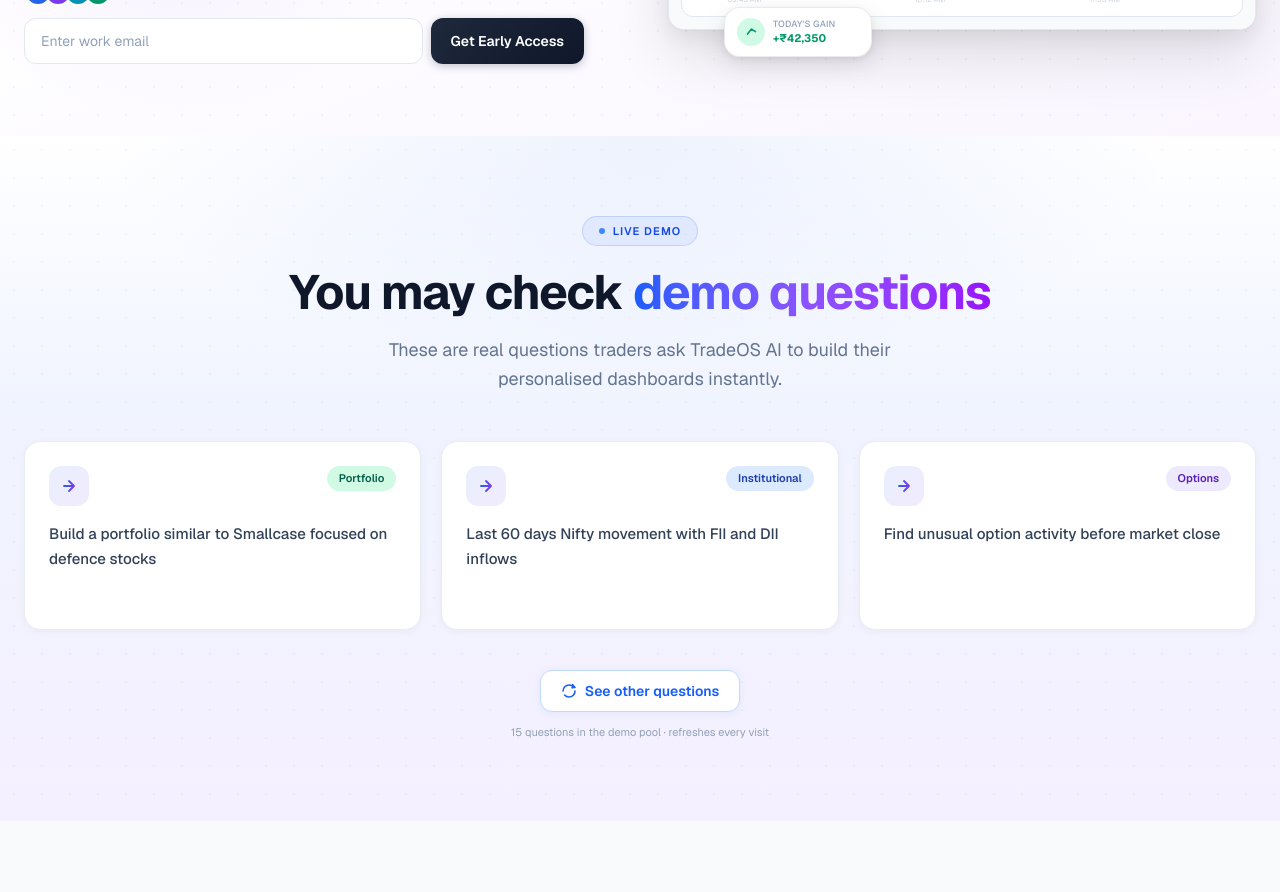
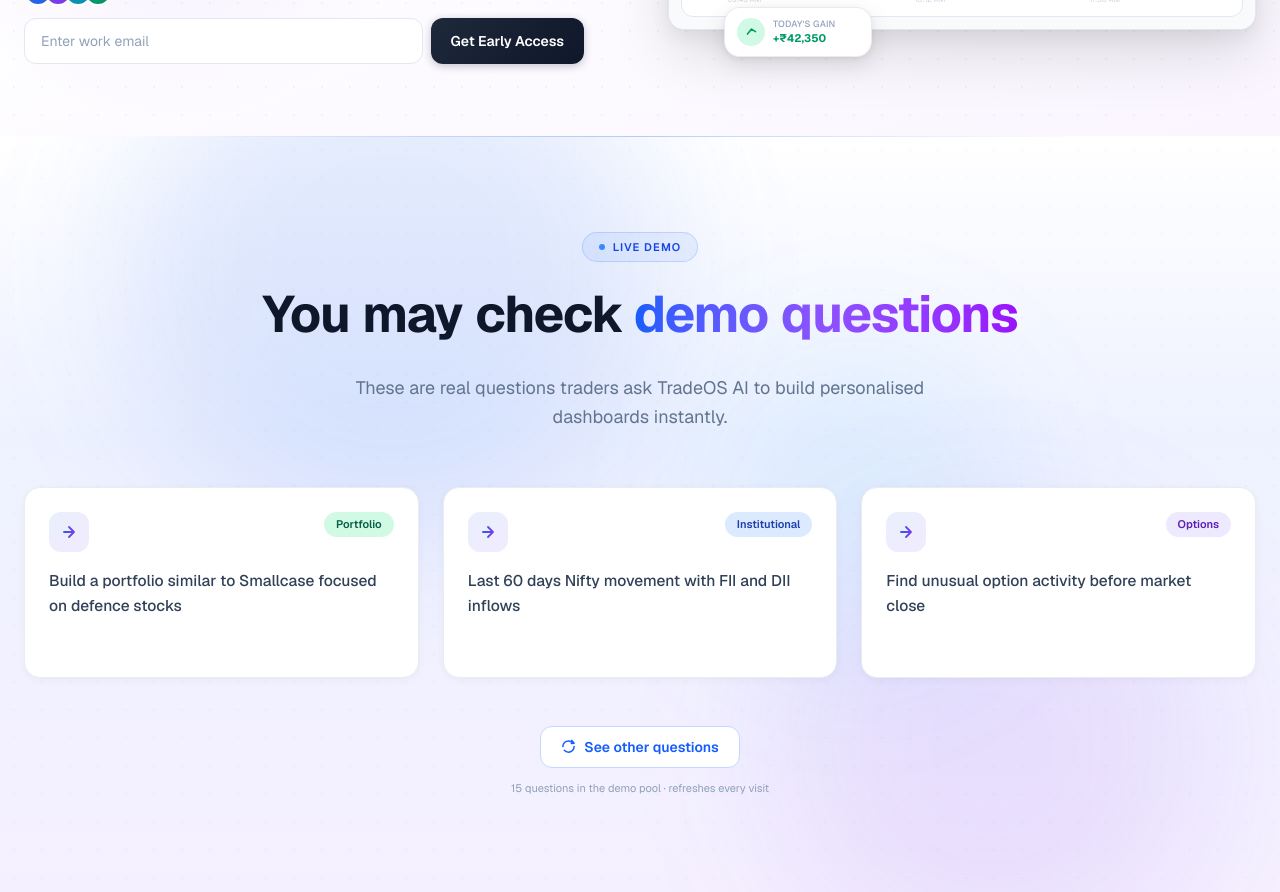
Before and after one commit to gaurangB05/QuantPilot, a Next.js app: page / in a window 1280 px wide. Shown: the part 720-1612 px from the top of the page. Before the commit the page ends 1541 px from the top, so only its background shows below. Built offline with nearby package versions, Linux system fonts and the light colour scheme.

Commit message:
add sexy scroll animations to DemoSection — tilt cards, word reveal, floating orbs

```diff
--- a/src/components/DemoSection.tsx
+++ b/src/components/DemoSection.tsx
@@ -1,7 +1,7 @@
 "use client";
 
-import { useState, useEffect, useCallback } from "react";
-import { motion, AnimatePresence } from "framer-motion";
+import { useState, useEffect, useCallback, useRef } from "react";
+import { motion, AnimatePresence, useInView, useMotionValue, useTransform, useSpring } from "framer-motion";
 import { type Question, getRandomQuestions } from "@/lib/questions";
 
 // ─── Category styles ──────────────────────────────────────────────────────────
@@ -15,53 +15,80 @@
   journal:       { bg: "#f1f5f9", text: "#334155",  label: "Journal" },
 };
 
-// ─── Refresh icon ─────────────────────────────────────────────────────────────
+// ─── 3D tilt card ─────────────────────────────────────────────────────────────
 
-function RefreshIcon({ spinning }: { spinning: boolean }) {
-  return (
-    <motion.svg
-      width="16" height="16" viewBox="0 0 16 16" fill="none" aria-hidden="true"
-      animate={spinning ? { rotate: 360 } : { rotate: 0 }}
-      transition={{ duration: 0.55, ease: "easeInOut" }}
-    >
-      <path d="M2 8C2 4.69 4.69 2 8 2c1.77 0 3.36.76 4.48 1.97" stroke="currentColor" strokeWidth="1.6" strokeLinecap="round" />
-      <path d="M14 8c0 3.31-2.69 6-6 6-1.77 0-3.36-.76-4.48-1.97" stroke="currentColor" strokeWidth="1.6" strokeLinecap="round" />
-      <path d="M11.5 1.5L14 4.5L11 4.8" stroke="currentColor" strokeWidth="1.6" strokeLinecap="round" strokeLinejoin="round" />
-    </motion.svg>
-  );
-}
+function TiltCard({ q, index, inView }: { q: Question; index: number; inView: boolean }) {
+  const ref = useRef<HTMLDivElement>(null);
+  const cat = CATEGORY_STYLE[q.category];
 
-// ─── Single card ─────────────────────────────────────────────────────────────
+  const x = useMotionValue(0);
+  const y = useMotionValue(0);
+  const rotateX = useSpring(useTransform(y, [-0.5, 0.5], [6, -6]), { stiffness: 300, damping: 30 });
+  const rotateY = useSpring(useTransform(x, [-0.5, 0.5], [-6, 6]), { stiffness: 300, damping: 30 });
+  const glareX = useTransform(x, [-0.5, 0.5], ["0%", "100%"]);
+  const glareY = useTransform(y, [-0.5, 0.5], ["0%", "100%"]);
 
-function QuestionCard({ q, index }: { q: Question; index: number }) {
-  const cat = CATEGORY_STYLE[q.category];
+  const handleMouseMove = (e: React.MouseEvent<HTMLDivElement>) => {
+    const rect = ref.current?.getBoundingClientRect();
+    if (!rect) return;
+    x.set((e.clientX - rect.left) / rect.width - 0.5);
+    y.set((e.clientY - rect.top) / rect.height - 0.5);
+  };
+
+  const handleMouseLeave = () => {
+    x.set(0);
+    y.set(0);
+  };
 
   return (
     <motion.div
-      initial={{ opacity: 0, y: 20 }}
-      animate={{ opacity: 1, y: 0 }}
-      exit={{ opacity: 0, y: -12 }}
-      transition={{ duration: 0.32, delay: index * 0.07 }}
-      className="group relative flex flex-col gap-4 rounded-2xl p-6 cursor-default transition-all duration-200"
-      style={{
+      initial={{ opacity: 0, y: 60, scale: 0.88, rotateX: 8 }}
+      animate={inView ? { opacity: 1, y: 0, scale: 1, rotateX: 0 } : {}}
+      transition={{
+        duration: 0.75,
+        delay: index * 0.14,
+        ease: [0.16, 1, 0.3, 1] as [number, number, number, number],
+      }}
+      style={{ perspective: 1000 }}
+    >
+      <motion.div
+        ref={ref}
+        onMouseMove={handleMouseMove}
+        onMouseLeave={handleMouseLeave}
+        style={{ rotateX, rotateY, transformStyle: "preserve-3d" }}
+        className="group relative flex flex-col gap-4 rounded-2xl p-6 h-full cursor-default"
+        whileHover={{ boxShadow: "0 20px 48px rgba(37,99,235,0.15), 0 4px 16px rgba(0,0,0,0.08)", borderColor: "rgba(37,99,235,0.3)" }}
+        transition={{ duration: 0.2 }}
+        initial={false}
+        animate={{
           background: "#ffffff",
           border: "1.5px solid #e8edf2",
           boxShadow: "0 2px 8px rgba(0,0,0,0.04)",
         }}
-      whileHover={{ y: -3, boxShadow: "0 12px 32px rgba(0,0,0,0.09)", borderColor: "rgba(37,99,235,0.25)" }}
       >
-      {/* Top row — icon + category */}
+        {/* Glare overlay */}
+        <motion.div
+          className="absolute inset-0 rounded-2xl pointer-events-none opacity-0 group-hover:opacity-100 transition-opacity duration-300"
+          style={{
+            background: useTransform(
+              [glareX, glareY],
+              ([gx, gy]) =>
+                `radial-gradient(circle at ${gx} ${gy}, rgba(255,255,255,0.18) 0%, transparent 60%)`
+            ),
+          }}
+        />
+
+        {/* Top row */}
         <div className="flex items-start justify-between gap-3">
           <div
             className="w-10 h-10 rounded-xl flex items-center justify-center shrink-0"
             style={{ background: "linear-gradient(135deg, rgba(37,99,235,0.1) 0%, rgba(124,58,237,0.1) 100%)" }}
           >
             <svg width="16" height="16" viewBox="0 0 16 16" fill="none" aria-hidden="true">
-            <path d="M3 8h10M8 3l5 5-5 5" stroke="url(#cardArrow)" strokeWidth="1.8" strokeLinecap="round" strokeLinejoin="round" />
+              <path d="M3 8h10M8 3l5 5-5 5" stroke="url(#arrow)" strokeWidth="1.8" strokeLinecap="round" strokeLinejoin="round" />
               <defs>
-              <linearGradient id="cardArrow" x1="3" y1="8" x2="13" y2="8" gradientUnits="userSpaceOnUse">
-                <stop stopColor="#2563eb" />
-                <stop offset="1" stopColor="#7c3aed" />
+                <linearGradient id="arrow" x1="3" y1="8" x2="13" y2="8" gradientUnits="userSpaceOnUse">
+                  <stop stopColor="#2563eb" /><stop offset="1" stopColor="#7c3aed" />
                 </linearGradient>
               </defs>
             </svg>
@@ -75,18 +102,78 @@
         </div>
 
         {/* Question text */}
-      <p className="text-[15px] leading-relaxed text-slate-700 font-medium flex-1">
-        {q.text}
-      </p>
+        <p className="text-[15.5px] leading-relaxed text-slate-700 font-medium flex-1">{q.text}</p>
 
-      {/* Bottom — subtle arrow */}
-      <div className="flex items-center gap-1.5 text-blue-500 text-[12px] font-medium opacity-0 group-hover:opacity-100 transition-opacity duration-200">
+        {/* Bottom hover hint */}
+        <motion.div
+          className="flex items-center gap-1.5 text-blue-500 text-[12px] font-semibold"
+          initial={{ opacity: 0, x: -4 }}
+          whileHover={{ opacity: 1, x: 0 }}
+          transition={{ duration: 0.18 }}
+        >
           <span>Ask TradeOS AI</span>
           <svg width="12" height="12" viewBox="0 0 12 12" fill="none" aria-hidden="true">
             <path d="M2 6h8M7 3l3 3-3 3" stroke="currentColor" strokeWidth="1.5" strokeLinecap="round" strokeLinejoin="round" />
           </svg>
-      </div>
         </motion.div>
+      </motion.div>
+    </motion.div>
+  );
+}
+
+// ─── Floating orb ─────────────────────────────────────────────────────────────
+
+function Orb({ style, duration, delay }: { style: React.CSSProperties; duration: number; delay: number }) {
+  return (
+    <motion.div
+      className="absolute rounded-full pointer-events-none"
+      style={{ ...style, filter: "blur(70px)" }}
+      animate={{ y: [0, -28, 0], x: [0, 14, 0], scale: [1, 1.08, 1] }}
+      transition={{ duration, delay, repeat: Infinity, ease: "easeInOut" }}
+    />
+  );
+}
+
+// ─── Refresh icon ─────────────────────────────────────────────────────────────
+
+function RefreshIcon({ spinning }: { spinning: boolean }) {
+  return (
+    <motion.svg
+      width="15" height="15" viewBox="0 0 16 16" fill="none" aria-hidden="true"
+      animate={spinning ? { rotate: 360 } : { rotate: 0 }}
+      transition={{ duration: 0.55, ease: "easeInOut" }}
+    >
+      <path d="M2 8C2 4.69 4.69 2 8 2c1.77 0 3.36.76 4.48 1.97" stroke="currentColor" strokeWidth="1.6" strokeLinecap="round" />
+      <path d="M14 8c0 3.31-2.69 6-6 6-1.77 0-3.36-.76-4.48-1.97" stroke="currentColor" strokeWidth="1.6" strokeLinecap="round" />
+      <path d="M11.5 1.5L14 4.5L11 4.8" stroke="currentColor" strokeWidth="1.6" strokeLinecap="round" strokeLinejoin="round" />
+    </motion.svg>
+  );
+}
+
+// ─── Word reveal heading ───────────────────────────────────────────────────────
+
+function RevealWords({ text, className, delay = 0 }: { text: string; className?: string; delay?: number }) {
+  const words = text.split(" ");
+  return (
+    <span className={className}>
+      {words.map((word, i) => (
+        <span key={i} className="inline-block overflow-hidden mr-[0.25em] last:mr-0">
+          <motion.span
+            className="inline-block"
+            initial={{ y: "100%", opacity: 0 }}
+            whileInView={{ y: "0%", opacity: 1 }}
+            viewport={{ once: true }}
+            transition={{
+              duration: 0.6,
+              delay: delay + i * 0.06,
+              ease: [0.16, 1, 0.3, 1] as [number, number, number, number],
+            }}
+          >
+            {word}
+          </motion.span>
+        </span>
+      ))}
+    </span>
   );
 }
 
@@ -96,6 +183,10 @@
   const [cards, setCards] = useState<Question[]>([]);
   const [seenIds, setSeenIds] = useState<string[]>([]);
   const [spinning, setSpinning] = useState(false);
+  const [refreshKey, setRefreshKey] = useState(0);
+
+  const sectionRef = useRef<HTMLElement>(null);
+  const inView = useInView(sectionRef, { once: true, margin: "-80px" });
 
   const loadCards = useCallback((exclude: string[]) => {
     const next = getRandomQuestions(3, exclude);
@@ -109,88 +200,104 @@
   const handleRefresh = () => {
     setSpinning(true);
     setTimeout(() => setSpinning(false), 600);
+    setRefreshKey((k) => k + 1);
     loadCards(seenIds);
   };
 
   return (
-    <section className="w-full relative overflow-hidden py-20">
+    <section ref={sectionRef} className="w-full relative overflow-hidden py-24">
 
-      {/* Background */}
+      {/* ── Animated background ── */}
       <div className="absolute inset-0 pointer-events-none" aria-hidden="true">
-        <div style={{ background: "linear-gradient(180deg, #ffffff 0%, #f0f4ff 40%, #f5f0ff 100%)", position: "absolute", inset: 0 }} />
-        <div style={{
-          backgroundImage: "radial-gradient(circle, rgba(0,0,0,0.055) 1px, transparent 1px)",
-          backgroundSize: "28px 28px",
-          opacity: 0.5,
-          position: "absolute",
-          inset: 0,
-        }} />
-        <div style={{
-          background: "radial-gradient(ellipse 60% 50% at 50% 0%, rgba(37,99,235,0.08) 0%, transparent 70%)",
-          position: "absolute",
-          inset: 0,
-        }} />
+        <div style={{ background: "linear-gradient(180deg, #ffffff 0%, #eef2ff 40%, #f5f0ff 100%)", position: "absolute", inset: 0 }} />
+        <div style={{ backgroundImage: "radial-gradient(circle, rgba(0,0,0,0.05) 1px, transparent 1px)", backgroundSize: "28px 28px", opacity: 0.5, position: "absolute", inset: 0 }} />
+        <Orb style={{ width: 520, height: 520, top: -120, left: "10%", background: "rgba(37,99,235,0.12)" }} duration={7} delay={0} />
+        <Orb style={{ width: 400, height: 400, bottom: -80, right: "8%", background: "rgba(124,58,237,0.1)" }} duration={9} delay={2} />
+        <Orb style={{ width: 300, height: 300, top: "30%", left: "55%", background: "rgba(14,165,233,0.08)" }} duration={11} delay={4} />
       </div>
+
+      {/* ── Top divider beam ── */}
+      <motion.div
+        className="absolute top-0 left-1/2 -translate-x-1/2 h-px"
+        style={{ background: "linear-gradient(90deg, transparent, rgba(37,99,235,0.3), transparent)" }}
+        initial={{ width: 0, opacity: 0 }}
+        whileInView={{ width: "70%", opacity: 1 }}
+        viewport={{ once: true }}
+        transition={{ duration: 1, ease: "easeOut" }}
+      />
 
       <div className="relative z-10 w-full max-w-7xl mx-auto px-4 sm:px-6">
 
-        {/* Heading */}
+        {/* ── Heading ── */}
+        <div className="text-center mb-14">
+
+          {/* Badge */}
           <motion.div
-          initial={{ opacity: 0, y: 20 }}
+            className="inline-flex items-center gap-2 rounded-full px-4 py-1.5 mb-6"
+            style={{ background: "rgba(37,99,235,0.07)", border: "1px solid rgba(37,99,235,0.18)" }}
+            initial={{ opacity: 0, scale: 0.85, y: 10 }}
+            whileInView={{ opacity: 1, scale: 1, y: 0 }}
+            viewport={{ once: true }}
+            transition={{ duration: 0.5, ease: [0.16, 1, 0.3, 1] as [number, number, number, number] }}
+          >
+            <motion.span
+              className="w-1.5 h-1.5 rounded-full bg-blue-500 inline-block"
+              animate={{ opacity: [1, 0.3, 1] }}
+              transition={{ duration: 2, repeat: Infinity }}
+            />
+            <span className="text-[11px] font-semibold tracking-[0.1em] uppercase text-blue-700">Live Demo</span>
+          </motion.div>
+
+          {/* Main heading — word-by-word reveal */}
+          <h2 className="text-4xl sm:text-5xl xl:text-[3.2rem] font-bold tracking-tight mb-5 leading-[1.1]">
+            <RevealWords text="You may check" className="text-slate-900" delay={0.1} />
+            {" "}
+            <RevealWords
+              text="demo questions"
+              className="bg-gradient-to-r from-blue-600 via-violet-500 to-purple-600 bg-clip-text text-transparent"
+              delay={0.32}
+            />
+          </h2>
+
+          {/* Subtitle */}
+          <motion.p
+            className="text-slate-500 text-base sm:text-lg max-w-xl mx-auto leading-relaxed"
+            initial={{ opacity: 0, y: 14 }}
             whileInView={{ opacity: 1, y: 0 }}
             viewport={{ once: true }}
-          transition={{ duration: 0.6, ease: [0.16, 1, 0.3, 1] as [number, number, number, number] }}
-          className="text-center mb-12"
+            transition={{ duration: 0.6, delay: 0.55, ease: [0.16, 1, 0.3, 1] as [number, number, number, number] }}
           >
-          {/* Eyebrow */}
-          <div className="inline-flex items-center gap-2 rounded-full px-4 py-1.5 mb-5"
-            style={{ background: "rgba(37,99,235,0.07)", border: "1px solid rgba(37,99,235,0.18)" }}>
-            <span className="w-1.5 h-1.5 rounded-full bg-blue-500 animate-pulse inline-block" />
-            <span className="text-[11px] font-semibold tracking-[0.1em] uppercase text-blue-700">
-              Live Demo
-            </span>
+            These are real questions traders ask TradeOS AI to build personalised dashboards instantly.
+          </motion.p>
         </div>
 
-          <h2 className="text-4xl sm:text-5xl font-bold tracking-tight mb-4 leading-[1.1]">
-            <span className="text-slate-900">You may check </span>
-            <span className="bg-gradient-to-r from-blue-600 via-violet-500 to-purple-600 bg-clip-text text-transparent">
-              demo questions
-            </span>
-          </h2>
-
-          <p className="text-slate-500 text-base sm:text-lg max-w-xl mx-auto leading-relaxed">
-            These are real questions traders ask TradeOS AI to build their personalised dashboards instantly.
-          </p>
-        </motion.div>
-
-        {/* Cards grid */}
-        <div className="grid grid-cols-1 sm:grid-cols-2 lg:grid-cols-3 gap-5">
+        {/* ── Cards ── */}
+        <div className="grid grid-cols-1 sm:grid-cols-2 lg:grid-cols-3 gap-6">
           <AnimatePresence mode="wait">
             {cards.map((q, i) => (
-              <QuestionCard key={q.id} q={q} index={i} />
+              <TiltCard key={`${refreshKey}-${q.id}`} q={q} index={i} inView={inView} />
             ))}
           </AnimatePresence>
         </div>
 
-        {/* Refresh + footer */}
+        {/* ── Refresh + footer ── */}
         <motion.div
-          initial={{ opacity: 0 }}
-          whileInView={{ opacity: 1 }}
+          className="flex flex-col items-center gap-3 mt-12"
+          initial={{ opacity: 0, y: 16 }}
+          whileInView={{ opacity: 1, y: 0 }}
           viewport={{ once: true }}
-          transition={{ delay: 0.3 }}
-          className="flex flex-col items-center gap-3 mt-10"
+          transition={{ duration: 0.5, delay: 0.6 }}
         >
-          <button
+          <motion.button
             onClick={handleRefresh}
-            className="inline-flex items-center gap-2 px-5 py-2.5 rounded-xl text-sm font-semibold text-blue-600 border border-blue-200 bg-white hover:bg-blue-50 hover:border-blue-300 transition-all duration-200"
-            style={{ boxShadow: "0 2px 8px rgba(37,99,235,0.08)" }}
+            className="inline-flex items-center gap-2 px-5 py-2.5 rounded-xl text-sm font-semibold text-blue-600 border border-blue-200 bg-white transition-colors duration-200"
+            whileHover={{ scale: 1.03, boxShadow: "0 4px 20px rgba(37,99,235,0.15)", borderColor: "#93c5fd" }}
+            whileTap={{ scale: 0.97 }}
           >
             <RefreshIcon spinning={spinning} />
             See other questions
-          </button>
-          <p className="text-[11px] text-slate-400">
-            15 questions in the demo pool · refreshes every visit
-          </p>
+          </motion.button>
+          <p className="text-[11px] text-slate-400">15 questions in the demo pool · refreshes every visit</p>
         </motion.div>
       </div>
     </section>
```
Lines whose indentation alone changed are shown as unchanged.
